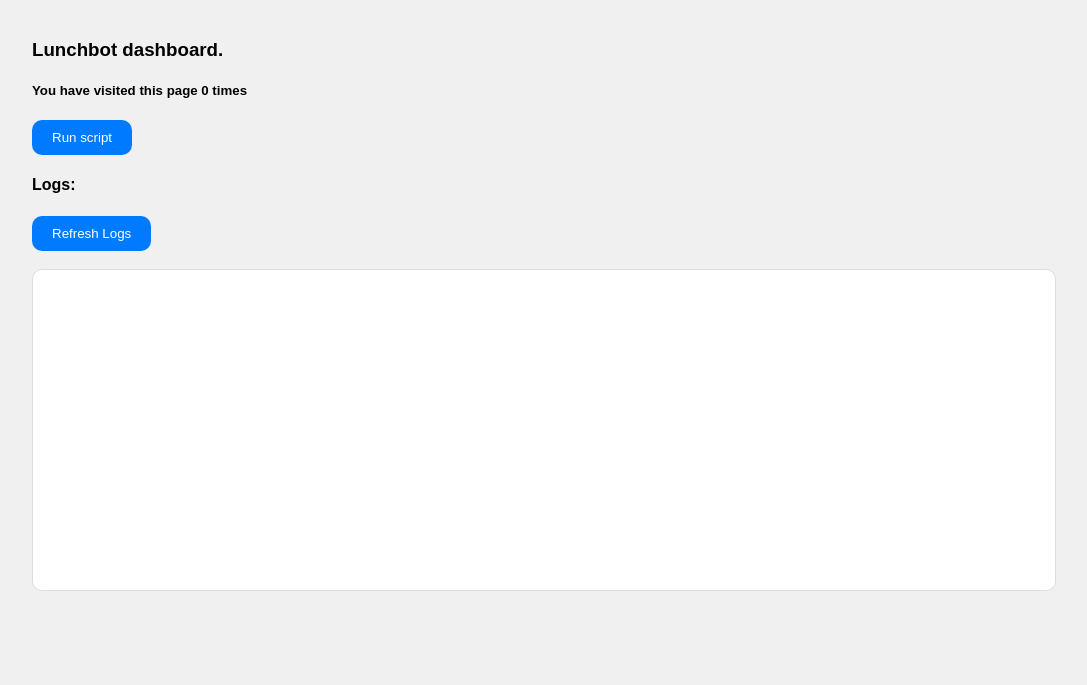
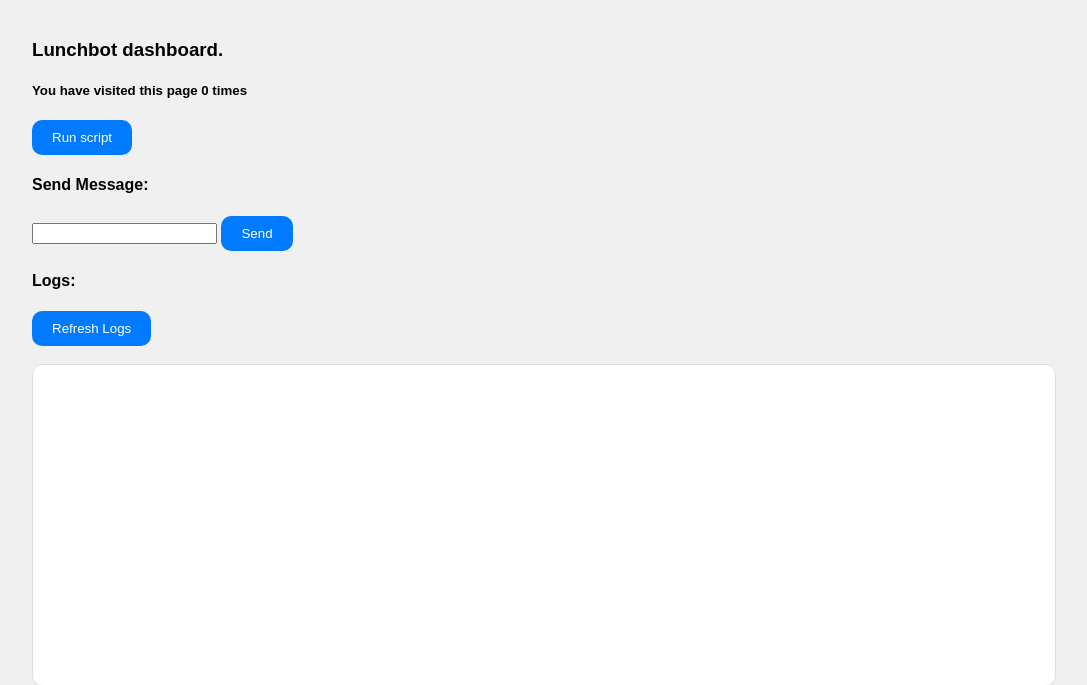
Before and after one commit to joschkabirk/lunchbot, a Flask app: page / in a window 1280 px wide. Shown: the top 685 px of the page, without its empty margins (96-1183 px from the left). Run offline with Flask 3, Linux system fonts and the light colour scheme; data that the repository does not hold is empty; parts of the project's set-up code (start-up, migrations or seed data) failed here and were passed over.

Commit message:
Adding option to send a message (as the lunchbot) from a text field on the website

```diff
--- a/lunchbot/templates/index.html
+++ b/lunchbot/templates/index.html
@@ -53,6 +53,9 @@
         <button
             onclick="fetch('/run-script', { method: 'POST' }).then(response => location.reload()).catch(error => console.error(error))">Run
             script</button>
+        <h4>Send Message:</h4>
+        <input id="message" type="text">
+        <button onclick="sendMessage()">Send</button>
         <h4>Logs:</h4>
         <button onclick="fetchLogs()">Refresh Logs</button> <br><br>
         <div id="logs"></div>
@@ -69,6 +72,23 @@
 
         window.onload = fetchLogs;
     </script>
+    <script>
+        function sendMessage() {
+            var message = document.getElementById('message').value;
+            fetch('/send-message', {
+                method: 'POST',
+                headers: {
+                    'Content-Type': 'application/json',
+                },
+                body: JSON.stringify({ message: message }),
+            }).then(response => {
+                if (!response.ok) {
+                    throw new Error('Network response was not ok');
+                }
+                document.getElementById('message').value = '';
+            }).catch(error => console.error(error));
+        }
+    </script>
 </body>
 
 </html>
--- a/lunchbot/website.py
+++ b/lunchbot/website.py
@@ -1,4 +1,5 @@
-from flask import Flask, session, render_template
+from flask import Flask, session, render_template, request
+import json
 import os
 from flask_session import Session
 from apscheduler.schedulers.background import BackgroundScheduler
@@ -37,6 +38,14 @@ def run_script_route():
     run_script()
     return ('', 204)
 
+
+@app.route('/send-message', methods=['POST'])
+def send_message_route():
+    data = json.loads(request.data)
+    message = data['message']
+    os.system(f'python scripts/send_message.py --message "{message}"')
+    return ('', 204)
+
 @app.route('/logs')
 def logs_route():
     with open("/tmp/lunchbot_run_logs.txt") as f:
```
